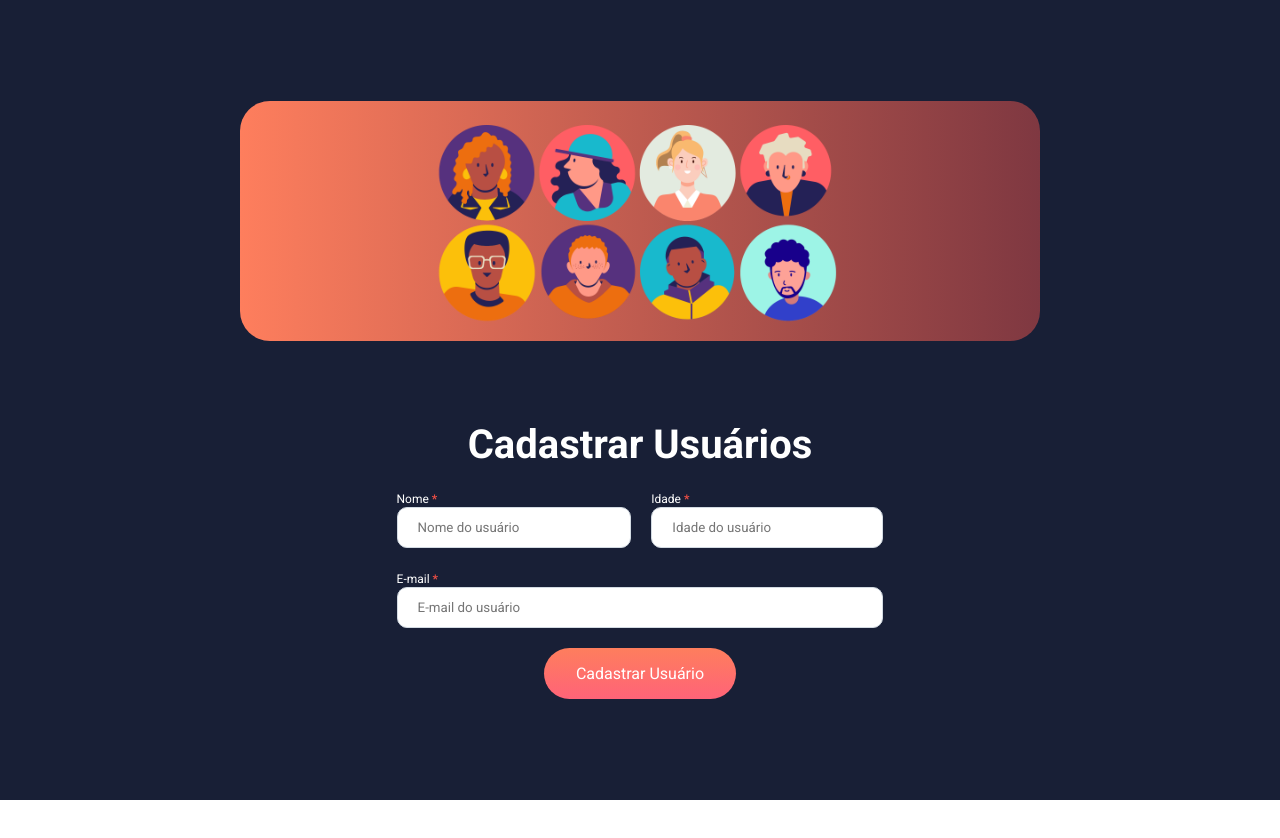
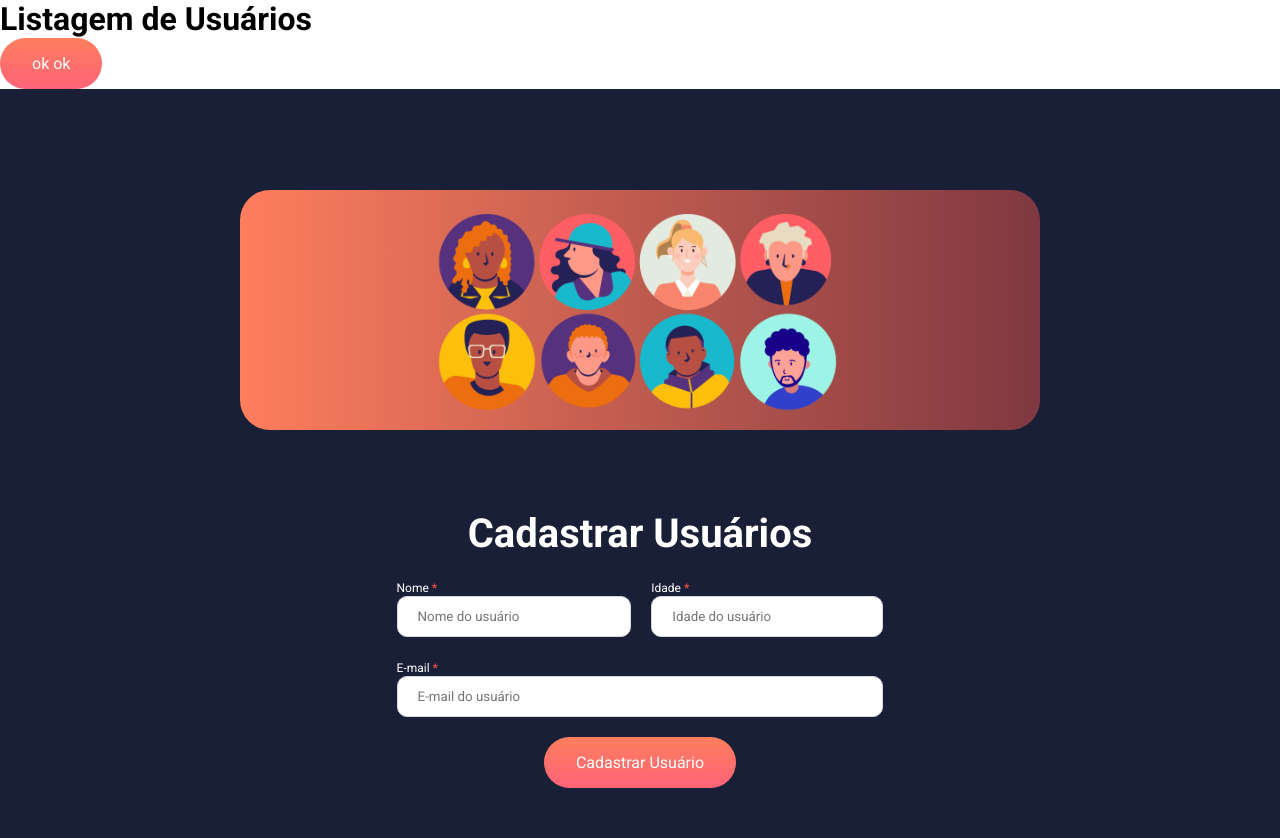
Before and after one commit to Arrenius94/cadastro-usuario, a React (Vite) app: page /lista-de-usuarios in a window 1280 px wide. Shown: the top 838 px of the page. Before the commit the page ends 800 px from the top, so only its background shows below. Built offline with nearby package versions, Linux system fonts and the light colour scheme.

Commit message:
second commit

```diff
--- a/package.json
+++ b/package.json
@@ -10,8 +10,11 @@
     "preview": "vite preview"
   },
   "dependencies": {
+    "axios": "^1.7.7",
+    "cors": "^2.8.5",
     "react": "^18.3.1",
     "react-dom": "^18.3.1",
+    "react-router-dom": "^6.26.2",
     "styled-components": "^6.1.13"
   },
   "devDependencies": {
--- a/src/App.jsx
+++ /dev/null
@@ -1,52 +0,0 @@
-import {
-  Title,
-  Container,
-  TopBackground,
-  ContainerInputs,
-  Input,
-  Button,
-  Form,
-  InputLabel,
-} from "./styles";
-
-import UsersImage from './assets/users.png'
-
-function App() {
-  return (
-    <Container>
-      <TopBackground>
-        <img src={UsersImage}/>
-      </TopBackground>
-
-      <Form>
-        <Title>Cadastrar Usuários</Title>
-
-        <ContainerInputs>
-            <div>
-              <InputLabel>
-                Nome<span> *</span>
-              </InputLabel>
-              <Input type="text" placeholder="Nome do usuário" />
-            </div>
-            <div>
-              <InputLabel>
-                Idade<span> *</span>
-              </InputLabel>
-              <Input type="number" placeholder="Idade do usuário" />
-            </div>
-        </ContainerInputs>
-
-          <div style={{width: '100%'}}>
-            <InputLabel>
-              E-mail<span> *</span>
-            </InputLabel>
-            <Input type="email" placeholder="E-mail do usuário" />
-          </div>
-
-        <Button>Cadastrar Usuário</Button>
-      </Form>
-    </Container>
-  );
-}
-
-export default App;
--- /dev/null
+++ b/src/components/Button/index.jsx
@@ -0,0 +1,9 @@
+import {Button} from './styles'
+
+function DefaultButton (){
+    return(
+        <Button>ok ok</Button>
+    )
+}
+
+export default DefaultButton
--- /dev/null
+++ b/src/components/Button/styles.js
@@ -0,0 +1,21 @@
+import styled from "styled-components";
+
+
+export const Button = styled.button`
+    border: none;
+    background: linear-gradient(180deg, #FE7E5D 0%, #FF6378 100% );
+    font-size: 16px;
+    color: #fff;
+    padding: 16px 32px;
+    width: fit-content;
+    border-radius: 30px;
+    cursor: pointer;
+
+    &:hover {
+        opacity: 0.8;
+    }
+
+   &:active{
+    opacity: 0.5;
+   }
+`
--- a/src/main.jsx
+++ b/src/main.jsx
@@ -1,12 +1,15 @@
 import { StrictMode } from 'react'
 import { createRoot } from 'react-dom/client'
 import { GlobalStyles } from './styles/GlobalStyles.js'
-import App from './App.jsx'
+import Home from './pages/Home/index.jsx'
+import { RouterProvider } from 'react-router-dom'
+import router from './routes.jsx'
 
 
 createRoot(document.getElementById('root')).render(
   <StrictMode>
     <GlobalStyles/>
-    <App />
+    <RouterProvider router={router}/>
+     <Home />
   </StrictMode>,
 )
--- /dev/null
+++ b/src/pages/Home/index.jsx
@@ -0,0 +1,70 @@
+import { useRef } from "react";
+import api from "../../services/api";
+
+import {
+  Title,
+  Container,
+  TopBackground,
+  ContainerInputs,
+  Input,
+  Button,
+  Form,
+  InputLabel,
+} from "./styles";
+
+import UsersImage from '../../assets/users.png'
+
+function Home() {
+  const inputName = useRef()
+  const inputAge =  useRef()
+  const inputEmail = useRef()
+
+  async function registerNewUser(){
+
+    const data = await api.post('/usuarios', {
+      name: inputName.current.value,
+      age: parseInt(inputAge.current.value),
+      email: inputEmail.current.value
+    })
+
+    console.log(data)
+  }
+
+  return (
+    <Container>
+      <TopBackground>
+        <img src={UsersImage}/>
+      </TopBackground>
+
+      <Form>
+        <Title>Cadastrar Usuários</Title>
+
+        <ContainerInputs>
+            <div>
+              <InputLabel>
+                Nome<span> *</span>
+              </InputLabel>
+              <Input type="text" placeholder="Nome do usuário" ref={inputName}/>
+            </div>
+            <div>
+              <InputLabel>
+                Idade<span> *</span>
+              </InputLabel>
+              <Input type="number" placeholder="Idade do usuário" ref={inputAge}/>
+            </div>
+        </ContainerInputs>
+
+          <div style={{width: '100%'}}>
+            <InputLabel>
+              E-mail<span> *</span>
+            </InputLabel>
+            <Input type="email" placeholder="E-mail do usuário" ref={inputEmail}/>
+          </div>
+
+        <Button type="button" onClick={registerNewUser}>Cadastrar Usuário</Button>
+      </Form>
+    </Container>
+  );
+}
+
+export default Home;
--- a/src/styles.js
+++ b/src/pages/Home/styles.js
@@ -75,4 +75,12 @@ export const Button = styled.button`
     width: fit-content;
     border-radius: 30px;
     cursor: pointer;
+
+    &:hover {
+        opacity: 0.8;
+    }
+
+   &:active{
+    opacity: 0.5;
+   }
 `
--- /dev/null
+++ b/src/pages/ListUsers/index.jsx
@@ -0,0 +1,12 @@
+import  Button  from "../../components/Button/"
+
+function ListUsers() {
+        return(
+            <div>
+                <h1>Listagem de Usuários</h1>
+                <Button>voltar</Button>
+            </div>
+        )
+}
+
+export default ListUsers
--- /dev/null
+++ b/src/routes.jsx
@@ -0,0 +1,17 @@
+import {createBrowserRouter} from 'react-router-dom'
+import Home from './pages/Home'
+import ListUsers from './pages/ListUsers'
+
+const router = createBrowserRouter([
+    {
+       path: '/',
+       element: <Home />
+    },
+    {
+        path: '/lista-de-usuarios',
+        element: <ListUsers />
+    }
+
+])
+
+export default router
--- /dev/null
+++ b/src/services/api.js
@@ -0,0 +1,7 @@
+import axios from "axios";
+
+const api = axios.create({
+    baseURL: 'http://localhost:3001/'
+})
+
+export default api
```
Also changed, not shown: src/pages/ListUsers/styles.js (added), 2 other files (tests, documents, lock files or other folders).
